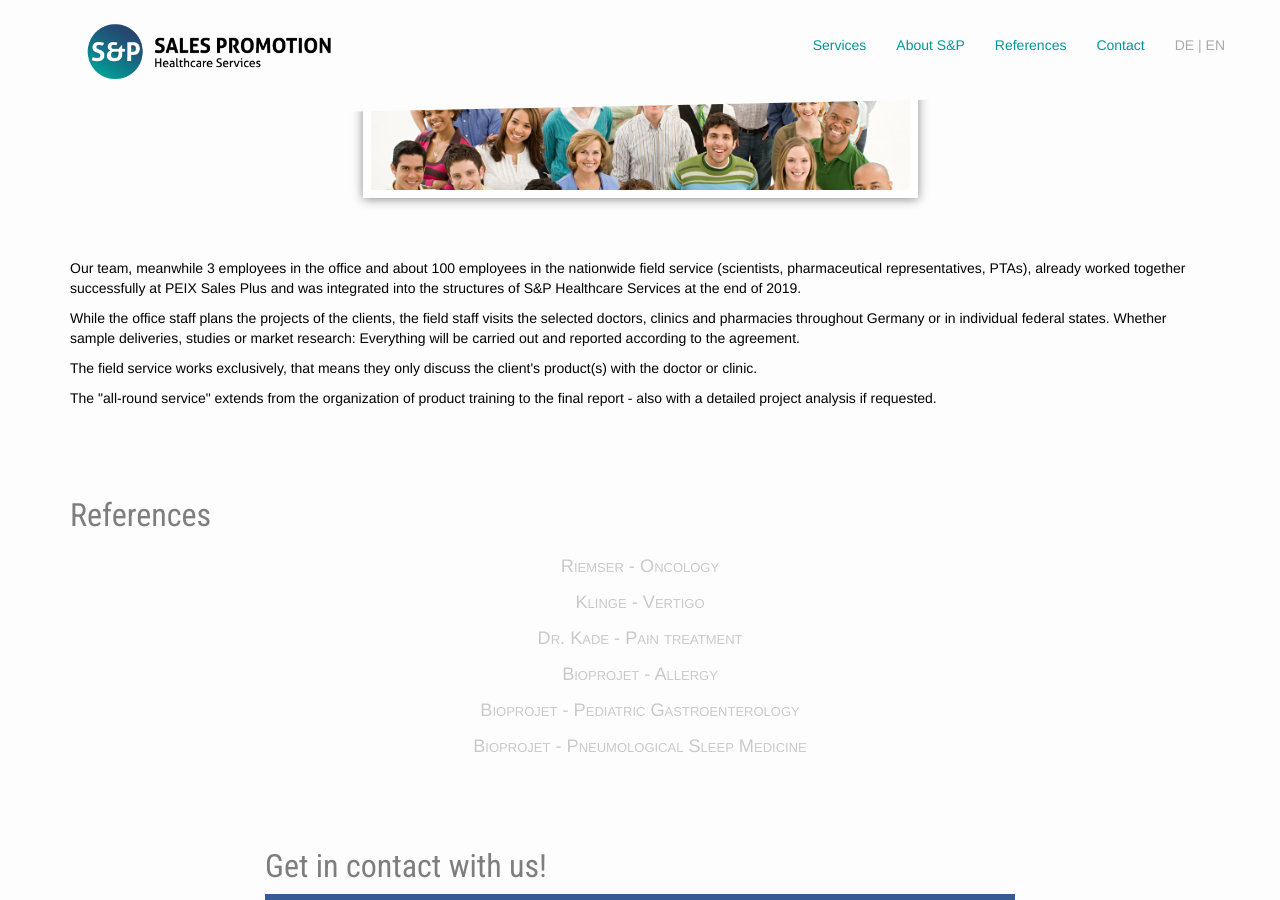
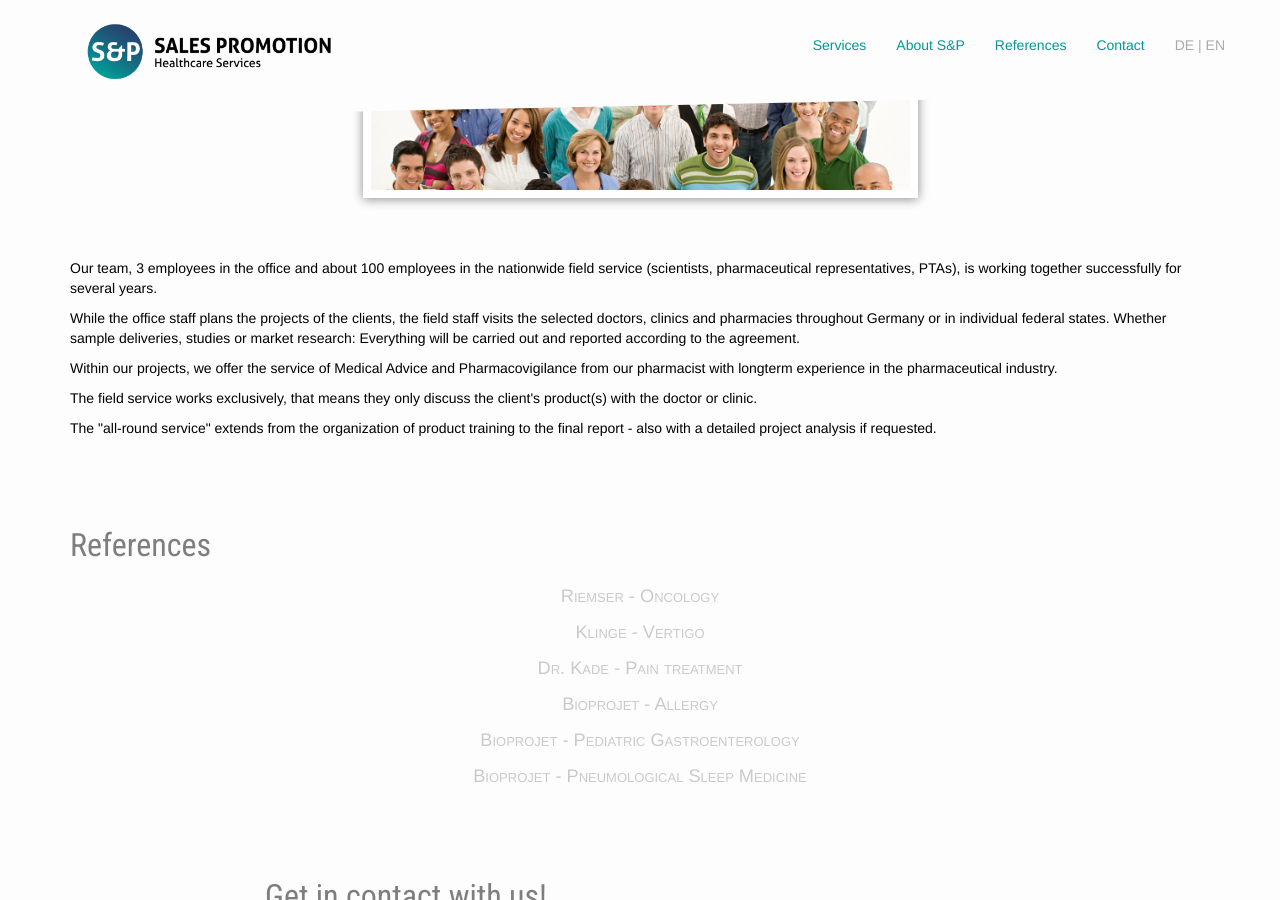
Before and after one commit to samlawski/sp-healthcare, a Jekyll site: the page built from en/index.html, in a window 1280 px wide and 900 px high, scrolled down 958 px. Built offline with Jekyll 4.4.1, drawn with Linux system fonts in a browser that asks for light colours; nearby versions of some CDN libraries.

Commit message:
Updated 'en/index.html' via CloudCannon

```diff
--- a/en/index.html
+++ b/en/index.html
@@ -107,8 +107,9 @@ referenzen:
   <div class="row">
     <div class="col-xs-12 space-after">
         <div class="editable">
-          <p>Our team, meanwhile 3 employees in the office and about 100 employees in the nationwide field service (scientists, pharmaceutical representatives, PTAs), already worked together successfully at PEIX Sales Plus and was integrated into the structures of S&amp;P Healthcare Services at the end of 2019.</p>
+          <p>Our team, 3 employees in the office and about 100 employees in the nationwide field service (scientists, pharmaceutical representatives, PTAs), is working together successfully for several years.</p>
           <p>While the office staff plans the projects of the clients, the field staff visits the selected doctors, clinics and pharmacies throughout Germany or in individual federal states. Whether sample deliveries, studies or market research: Everything will be carried out and reported according to the agreement.</p>
+          <p>Within our projects, we offer the service of Medical Advice and Pharmacovigilance from our pharmacist with longterm experience in the pharmaceutical industry.</p>
           <p>The field service works exclusively, that means they only discuss the client's product(s) with the doctor or clinic.</p>
           <p>The "all-round service" extends from the organization of product training to the final report - also with a detailed project analysis if requested.</p>
         </div>
```
